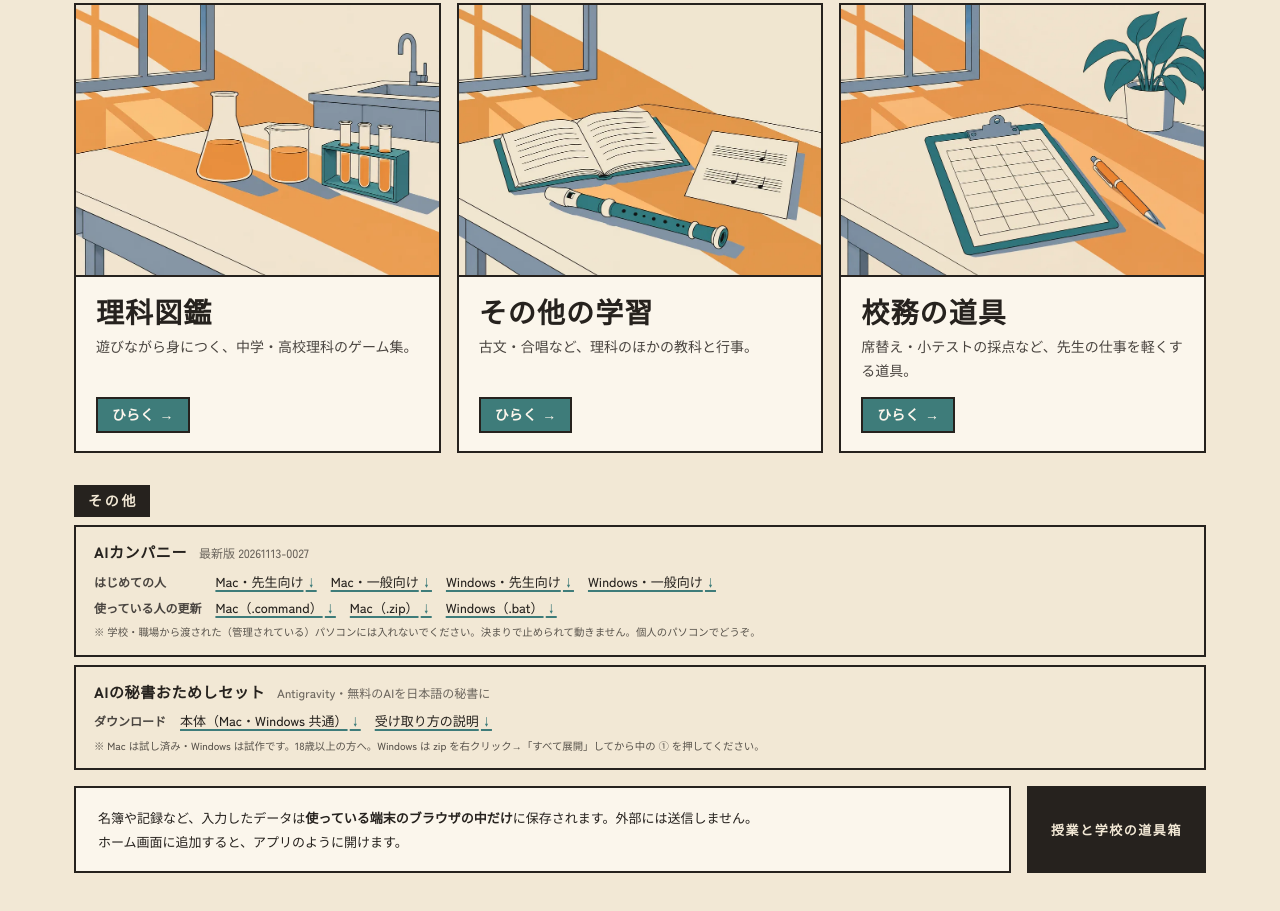
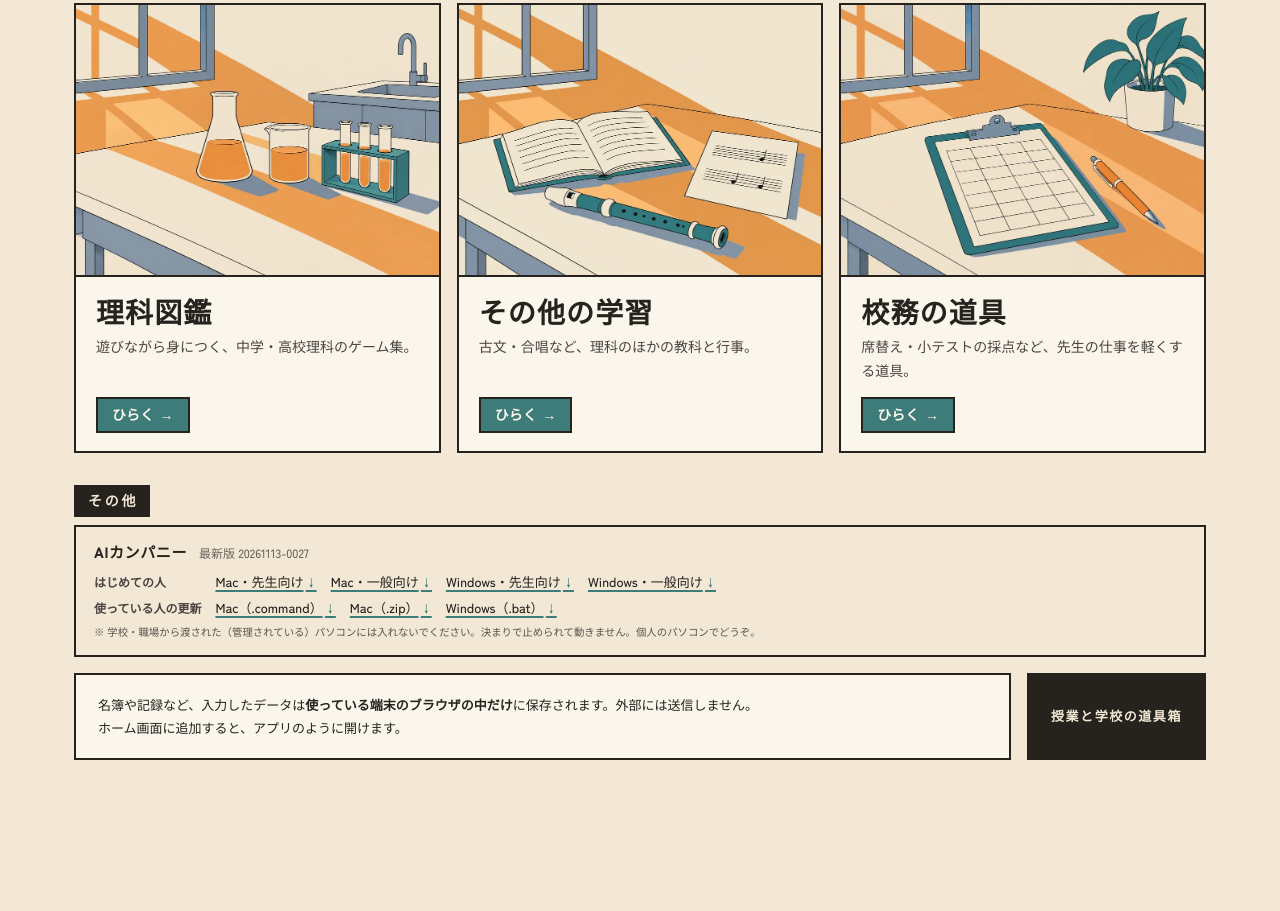
Before and after one commit to oipy-teacher/oipy-teacher.github.io, a plain HTML site: page index.html in a window 1280 px wide. Shown: the part 513-1424 px from the top of the page. After the commit the page ends 1313 px from the top, so only its background shows below. Drawn offline with Linux system fonts and the light colour scheme.

Commit message:
その他：AIの秘書おためしセット（Antigravity）の枠を外す

```diff
--- a/index.html
+++ b/index.html
@@ -24,13 +24,6 @@
     </dl>
     <p style="font-size:.8em;opacity:.75;margin:.4em 0 0">※ 学校・職場から渡された（管理されている）パソコンには入れないでください。決まりで止められて動きません。個人のパソコンでどうぞ。</p>
   </div>
-  <div class="cap">
-    <h2>AIの秘書おためしセット <small>Antigravity・無料のAIを日本語の秘書に</small></h2>
-    <dl>
-      <dt>ダウンロード</dt><dd><a href="https://github.com/oipy-teacher/oipy-teacher.github.io/releases/download/aihisho-otameshi/AIHisho_Otameshi.zip">本体（Mac・Windows 共通）</a><a href="https://github.com/oipy-teacher/oipy-teacher.github.io/releases/download/aihisho-otameshi/HowToGet.html">受け取り方の説明</a></dd>
-    </dl>
-    <p style="font-size:.8em;opacity:.75;margin:.4em 0 0">※ Mac は試し済み・Windows は試作です。18歳以上の方へ。Windows は zip を右クリック→「すべて展開」してから中の ① を押してください。</p>
-  </div>
 </section>
 <footer class="foot enter" style="--n:5">
   <div class="cap">名簿や記録など、入力したデータは<b>使っている端末のブラウザの中だけ</b>に保存されます。外部には送信しません。<br>ホーム画面に追加すると、アプリのように開けます。</div>
```
